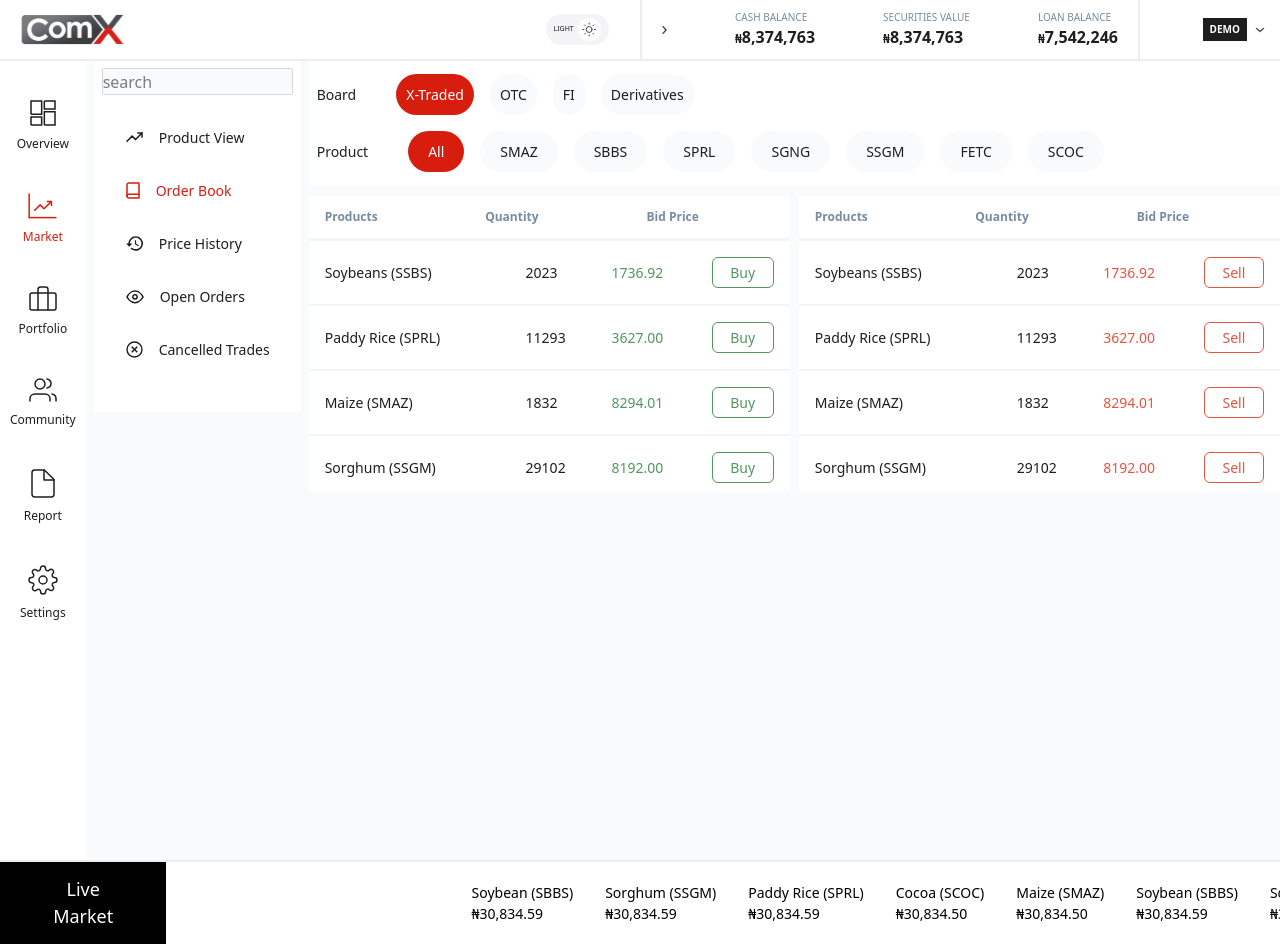
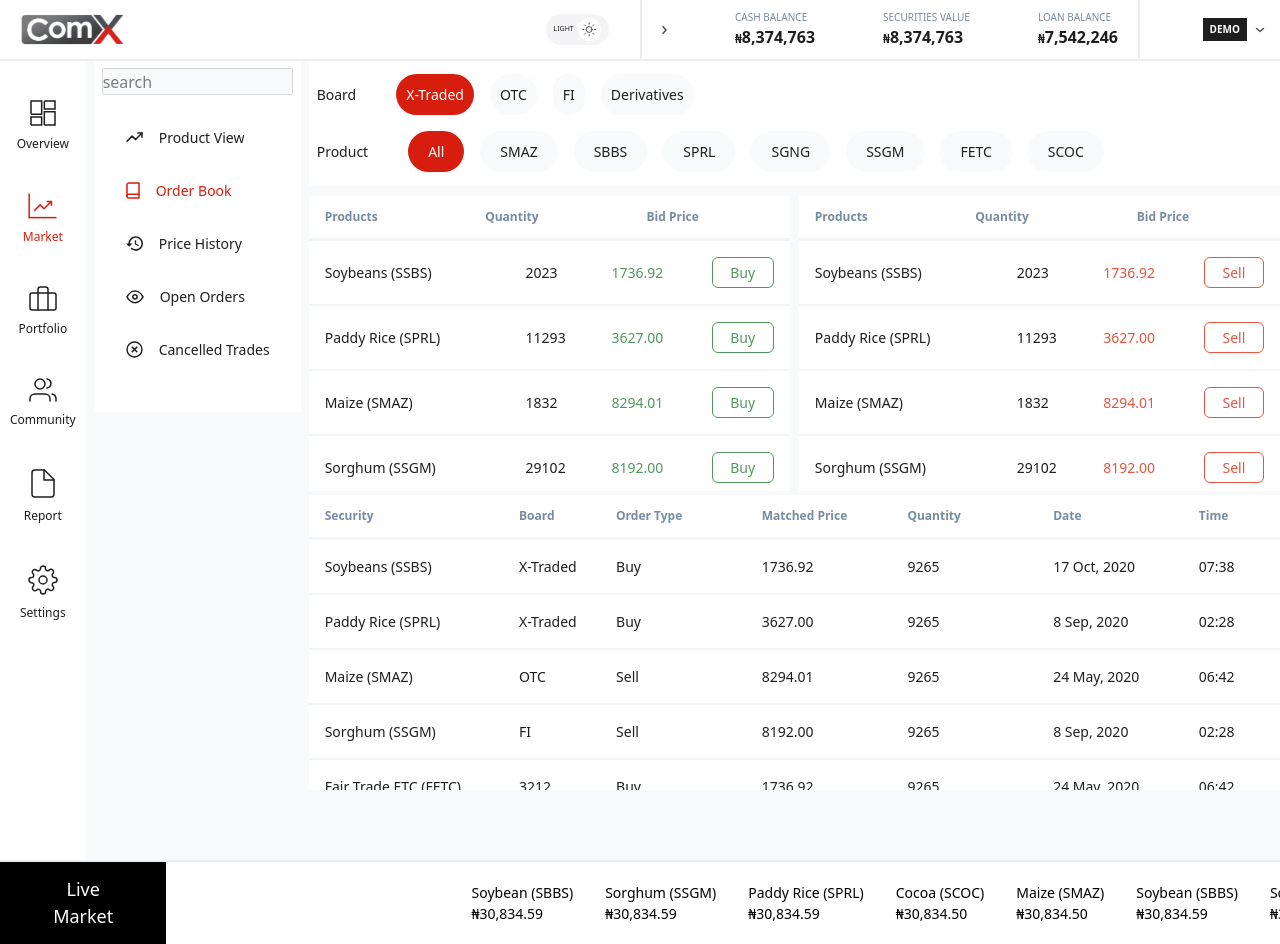
Before and after one commit to jazzygee36/MFB, a React (Vite) app: page /market in a window 1280 px wide. Built offline with nearby package versions, Linux system fonts and the light colour scheme; sample sign-in values are in the browser's storage.

Commit message:
trade log table

```diff
--- a/src/components/pages/market/index.tsx
+++ b/src/components/pages/market/index.tsx
@@ -2,6 +2,7 @@ import { useState } from 'react';
 import MainDashboard from '../../common/dashboard';
 import BidPriceTable from './bidPriceTable';
 import OfferPriceTable from './offerPriceTable';
+import TradeLogTable from './tradeLog';
 
 const Board = [
   { title: 'X-Traded' },
@@ -75,6 +76,10 @@ const Dashboard = () => {
           <BidPriceTable />
           <OfferPriceTable />
         </div>
+
+        <div className='mt-1'>
+          <TradeLogTable />
+        </div>
       </div>
     </MainDashboard>
   );
--- /dev/null
+++ b/src/components/pages/market/tradeLog.tsx
@@ -0,0 +1,179 @@
+const BidPrice = [
+  {
+    security: 'Soybeans (SSBS) ',
+    board: 'X-Traded',
+    matchedPrice: '1736.92',
+    orderType: 'Buy',
+    qty: '9265',
+    date: ' 17 Oct, 2020',
+    time: '07:38',
+  },
+  {
+    security: 'Paddy Rice (SPRL) ',
+    board: 'X-Traded',
+    matchedPrice: '3627.00 ',
+    orderType: 'Buy',
+    qty: '9265',
+    date: ' 8 Sep, 2020',
+    time: '02:28',
+  },
+  {
+    security: 'Maize (SMAZ)',
+    board: 'OTC',
+    matchedPrice: '8294.01',
+    orderType: 'Sell',
+    qty: '9265',
+    date: ' 24 May, 2020',
+    time: '06:42',
+  },
+  {
+    security: 'Sorghum (SSGM) ',
+    board: 'FI',
+    matchedPrice: '8192.00',
+    orderType: 'Sell',
+    qty: '9265',
+    date: ' 8 Sep, 2020',
+    time: '02:28',
+  },
+  {
+    security: 'Fair Trade ETC (FETC) ',
+    board: '3212',
+    matchedPrice: '1736.92',
+    orderType: 'Buy',
+    qty: '9265',
+    date: ' 24 May, 2020',
+    time: '06:42',
+  },
+  {
+    security: 'Fair Trade ETC (FETC) ',
+    board: '3212',
+    matchedPrice: '1736.92',
+    orderType: 'Buy',
+    qty: '9265',
+    date: ' 24 May, 2020',
+    time: '06:42',
+  },
+];
+const columnWidths = {
+  security: '20%',
+  board: '10%',
+  orderType: '15%',
+  matchedPrice: '15%',
+  qty: '15%',
+  date: '15%',
+  time: '10%',
+};
+
+const TradeLogTable = () => {
+  return (
+    <div className='overflow-x-auto'>
+      {/* Header Table */}
+      <table className='min-w-full border-collapse bg-white'>
+        <thead>
+          <tr className='border-b-3 border-[#F2F4F6] text-[#778CA2] text-[12px] font-medium'>
+            <th
+              style={{ width: columnWidths.security }}
+              className='px-4 py-3 border-b-2 border-[#F2F4F6] text-left'
+            >
+              Security
+            </th>
+            <th
+              style={{ width: columnWidths.board }}
+              className='px-4 py-3 border-b-2 border-[#F2F4F6] text-left'
+            >
+              Board
+            </th>
+            <th
+              style={{ width: columnWidths.orderType }}
+              className='px-4 py-3 border-b-2 border-[#F2F4F6] text-left'
+            >
+              Order Type
+            </th>
+            <th
+              style={{ width: columnWidths.matchedPrice }}
+              className='px-4 py-3 border-b-2 border-[#F2F4F6] text-left'
+            >
+              Matched Price
+            </th>
+            <th
+              style={{ width: columnWidths.qty }}
+              className='px-4 py-3 border-b-2 border-[#F2F4F6] text-left'
+            >
+              Quantity
+            </th>
+            <th
+              style={{ width: columnWidths.date }}
+              className='px-4 py-3 border-b-2 border-[#F2F4F6] text-left'
+            >
+              Date
+            </th>
+            <th
+              style={{ width: columnWidths.time }}
+              className='px-4 py-3 border-b-2 border-[#F2F4F6] text-left'
+            >
+              Time
+            </th>
+          </tr>
+        </thead>
+      </table>
+      {/* Scrollable Body Table */}
+      <div className='max-h-[250px] overflow-y-auto'>
+        <table className='min-w-full border-collapse bg-white'>
+          <tbody>
+            {BidPrice.map((trade, index) => (
+              <tr
+                key={index}
+                className='text-[#1E1E1E] text-[14px] font-medium hover:bg-[#F8FAFB]'
+              >
+                <td
+                  style={{ width: columnWidths.security }}
+                  className='px-4 py-4 border-b-2 border-[#F2F4F6]'
+                >
+                  {trade.security}
+                </td>
+                <td
+                  style={{ width: columnWidths.board }}
+                  className='px-4 py-4 border-b-2 border-[#F2F4F6] text-left'
+                >
+                  {trade.board}
+                </td>
+                <td
+                  style={{ width: columnWidths.orderType }}
+                  className='px-4 py-4 border-b-2 border-[#F2F4F6]'
+                >
+                  {trade.orderType}
+                </td>
+                <td
+                  style={{ width: columnWidths.matchedPrice }}
+                  className='px-4 py-4 border-b-2 border-[#F2F4F6]'
+                >
+                  {trade.matchedPrice}
+                </td>
+                <td
+                  style={{ width: columnWidths.qty }}
+                  className='px-4 py-4 border-b-2 border-[#F2F4F6]'
+                >
+                  {trade.qty}
+                </td>
+                <td
+                  style={{ width: columnWidths.date }}
+                  className='px-4 py-4 border-b-2 border-[#F2F4F6]'
+                >
+                  {trade.date}
+                </td>
+                <td
+                  style={{ width: columnWidths.time }}
+                  className='px-4 py-4 border-b-2 border-[#F2F4F6]'
+                >
+                  {trade.time}
+                </td>
+              </tr>
+            ))}
+          </tbody>
+        </table>
+      </div>
+    </div>
+  );
+};
+
+export default TradeLogTable;
```
